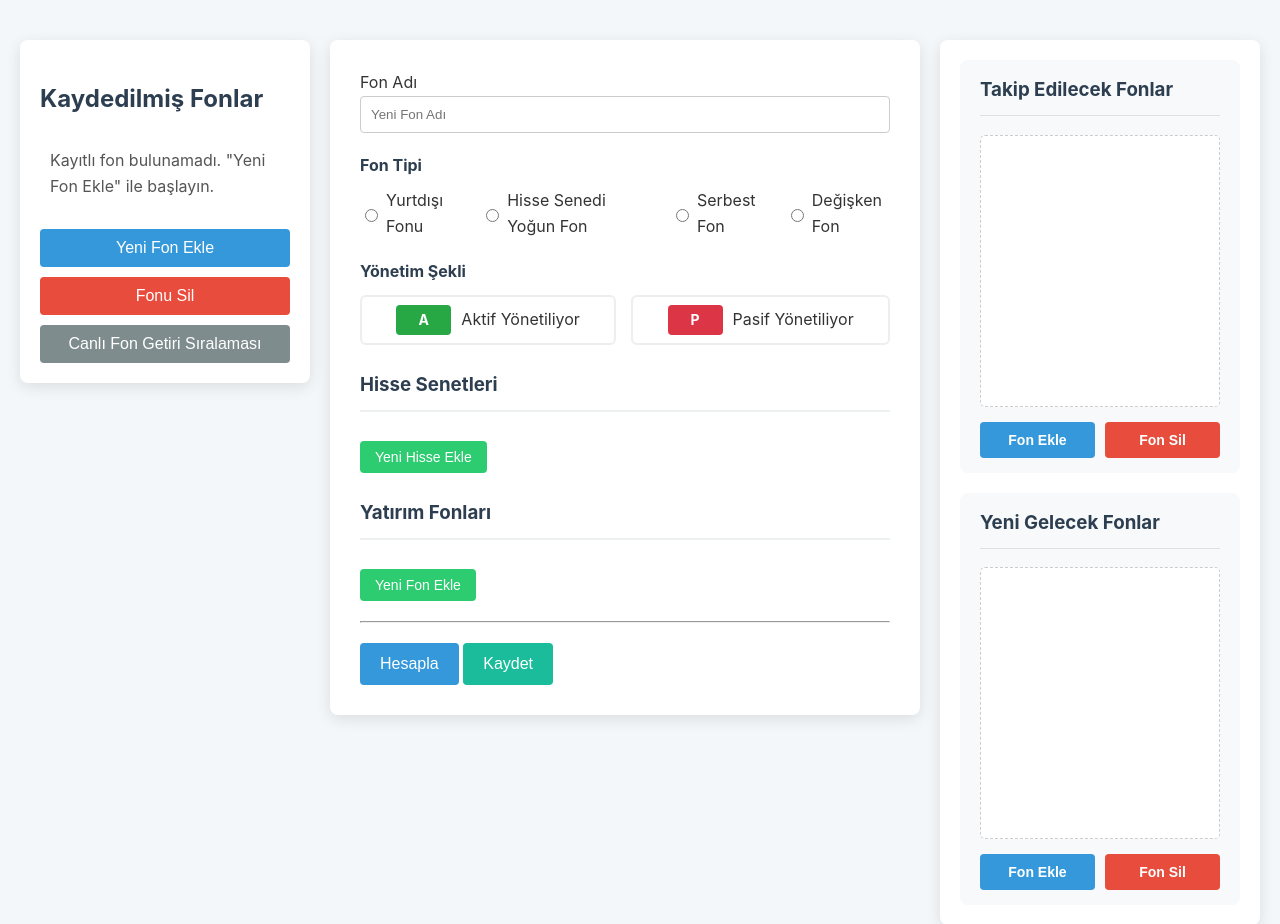
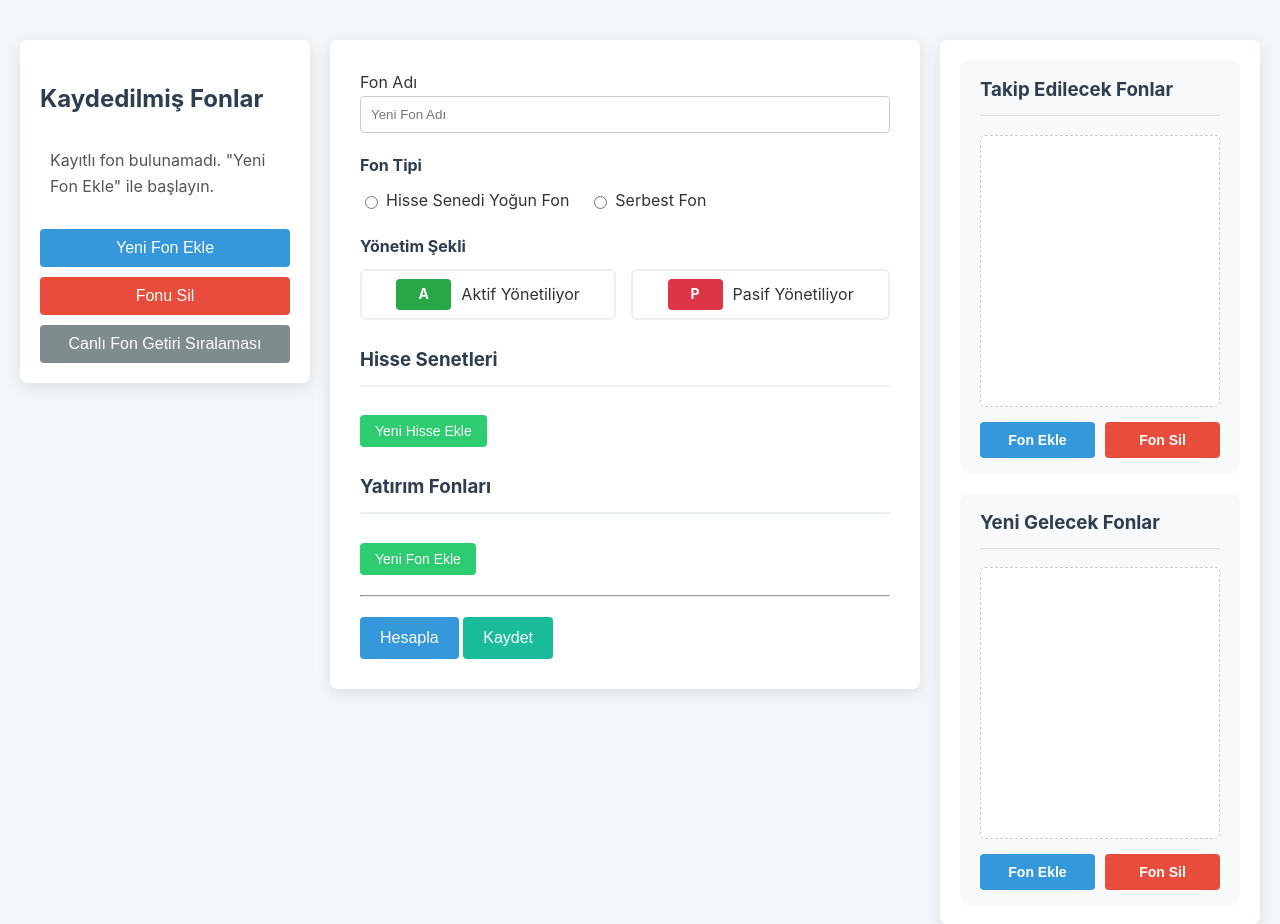
Before and after one commit to IceSh0ck/Fon-Takip, a Flask app: page / in a window 1280 px wide. Shown: the top 924 px of the page. Run offline with Flask 3, Linux system fonts and the light colour scheme; data that the repository does not hold is empty.

Commit message:
Update index.html

```diff
--- a/templates/index.html
+++ b/templates/index.html
@@ -290,11 +290,9 @@
                 <div class="form-category-group">
                     <label>Fon Tipi</label>
                     <div class="form-radio-group" id="fon-tipi-group">
-                        <label><input type="radio" name="fonTipi" value="Yurtdışı Fonu"> Yurtdışı Fonu</label>
                         <label><input type="radio" name="fonTipi" value="Hisse Senedi Yoğun Fon"> Hisse Senedi Yoğun Fon</label>
                         <label><input type="radio" name="fonTipi" value="Serbest Fon"> Serbest Fon</label>
-                        <label><input type="radio" name="fonTipi" value="Değişken Fon"> Değişken Fon</label>
-                    </div>
+                        </div>
                 </div>
 
                 <div class="form-category-group" id="alt-kategori-container" style="display: none; padding-left: 20px; background-color: #f8f9fa; border-radius: 5px; padding: 10px 20px;">
@@ -562,12 +560,10 @@
 
             mergedData.sort((a, b) => b.return - a.return);
 
-            // DEĞİŞİKLİK BURADA: 'Kâr Payı Ödeyen' kaldırıldı
+            // DEĞİŞİKLİK BURADA: 'Yurtdışı Fonu' ve 'Değişken Fon' kaldırıldı
             const categories = {
-                'Yurtdışı Fonu': [],
                 'Hisse Senedi Yoğun Fon': { 'Elimde Olanlar': [], 'Takibimdeki Fonlar': [], 'Test Fonu': [], 'Diğer': [] },
                 'Serbest Fon': { 'Elimde Olanlar': [], 'Takibimdeki Fonlar': [], 'Test Fonu': [], 'Diğer': [] },
-                'Değişken Fon': [],
                 'Listelenmemiş Fonlar': []
             };
 
@@ -575,12 +571,8 @@
                 const fonTipi = fund.fonTipi;
                 const altKategori = fund.altKategori;
 
-                // DEĞİŞİKLİK BURADA: 'Kâr Payı Ödeyen' için 'else if' kaldırıldı
-                if (fonTipi === 'Yurtdışı Fonu') {
-                    categories['Yurtdışı Fonu'].push(fund);
-                } else if (fonTipi === 'Değişken Fon') {
-                    categories['Değişken Fon'].push(fund);
-                } else if (fonTipi === 'Hisse Senedi Yoğun Fon') {
+                // DEĞİŞİKLİK BURADA: 'Yurtdışı Fonu' ve 'Değişken Fon' if blokları kaldırıldı
+                if (fonTipi === 'Hisse Senedi Yoğun Fon') {
                     const subCat = (altKategori && categories['Hisse Senedi Yoğun Fon'].hasOwnProperty(altKategori)) ? altKategori : 'Diğer';
                     categories['Hisse Senedi Yoğun Fon'][subCat].push(fund);
                 } else if (fonTipi === 'Serbest Fon') {
@@ -661,12 +653,10 @@
                 `;
             };
 
-            // DEĞİŞİKLİK BURADA: 'Kâr Payı Ödeyen' render listesinden kaldırıldı
+            // DEĞİŞİKLİK BURADA: 'Yurtdışı Fonu' ve 'Değişken Fon' render listesinden kaldırıldı
             let finalHTML = '';
-            finalHTML += createRankingCategoryHTML('Yurtdışı Fonu', categories['Yurtdışı Fonu']);
             finalHTML += createRankingNestedCategoryHTML('Hisse Senedi Yoğun Fon', categories['Hisse Senedi Yoğun Fon']);
             finalHTML += createRankingNestedCategoryHTML('Serbest Fon', categories['Serbest Fon']);
-            finalHTML += createRankingCategoryHTML('Değişken Fon', categories['Değişken Fon']);
             finalHTML += createRankingCategoryHTML('Listelenmemiş Fonlar', categories['Listelenmemiş Fonlar']);
 
             container.innerHTML = finalHTML || '<p style="text-align:center; padding: 20px;">Sıralanacak kayıtlı fon bulunamadı.</p>';
@@ -770,12 +760,10 @@
             const portfolioData = await response.json();
             listElement.innerHTML = ''; // Yükleme başarılı, listeyi temizle
 
-            // DEĞİŞİKLİK BURADA: 'Kâr Payı Ödeyen' kaldırıldı
+            // DEĞİŞİKLİK BURADA: 'Yurtdışı Fonu' ve 'Değişken Fon' kaldırıldı
             const categories = {
-                'Yurtdışı Fonu': [],
                 'Hisse Senedi Yoğun Fon': { 'Elimde Olanlar': [], 'Takibimdeki Fonlar': [], 'Test Fonu': [], 'Diğer': [] },
                 'Serbest Fon': { 'Elimde Olanlar': [], 'Takibimdeki Fonlar': [], 'Test Fonu': [], 'Diğer': [] },
-                'Değişken Fon': [],
                 'Listelenmemiş Fonlar': []
             };
 
@@ -788,12 +776,8 @@
                 const name = portfolio.name;
                 if (!name) continue;
 
-                // DEĞİŞİKLİK BURADA: 'Kâr Payı Ödeyen' için 'else if' kaldırıldı
-                if (portfolio.fonTipi === 'Yurtdışı Fonu') {
-                    categories['Yurtdışı Fonu'].push(portfolio);
-                } else if (portfolio.fonTipi === 'Değişken Fon') {
-                    categories['Değişken Fon'].push(portfolio);
-                } else if (portfolio.fonTipi === 'Hisse Senedi Yoğun Fon') {
+                // DEĞİŞİKLİK BURADA: 'Yurtdışı Fonu' ve 'Değişken Fon' if blokları kaldırıldı
+                if (portfolio.fonTipi === 'Hisse Senedi Yoğun Fon') {
                     const altKat = portfolio.altKategori;
                     const subCat = (altKat && categories['Hisse Senedi Yoğun Fon'].hasOwnProperty(altKat)) ? altKat : 'Diğer';
                     categories['Hisse Senedi Yoğun Fon'][subCat].push(portfolio);
@@ -864,18 +848,16 @@
                     </li>`;
             };
 
-            // DEĞİŞİKLİK BURADA: 'Kâr Payı Ödeyen' render listesinden kaldırıldı
+            // DEĞİŞİKLİK BURADA: 'Yurtdışı Fonu' ve 'Değişken Fon' render listesinden kaldırıldı
             let finalHTML = '';
-            finalHTML += createCategoryHTML('Yurtdışı Fonu', categories['Yurtdışı Fonu']);
             finalHTML += createNestedCategoryHTML('Hisse Senedi Yoğun Fon', categories['Hisse Senedi Yoğun Fon']);
             finalHTML += createNestedCategoryHTML('Serbest Fon', categories['Serbest Fon']);
-            finalHTML += createCategoryHTML('Değişken Fon', categories['Değişken Fon']);
             finalHTML += createCategoryHTML('Listelenmemiş Fonlar', categories['Listelenmemiş Fonlar']);
 
             listElement.innerHTML = finalHTML;
 
             if (finalHTML === '') {
-                 listElement.innerHTML = '<li style="padding: 10px; color: #555;">Kayıtlı fon bulunamadı. "Yeni Fon Ekle" ile başlayın.</li>';
+                listElement.innerHTML = '<li style="padding: 10px; color: #555;">Kayıtlı fon bulunamadı. "Yeni Fon Ekle" ile başlayın.</li>';
             }
 
         } catch (error) {
```
